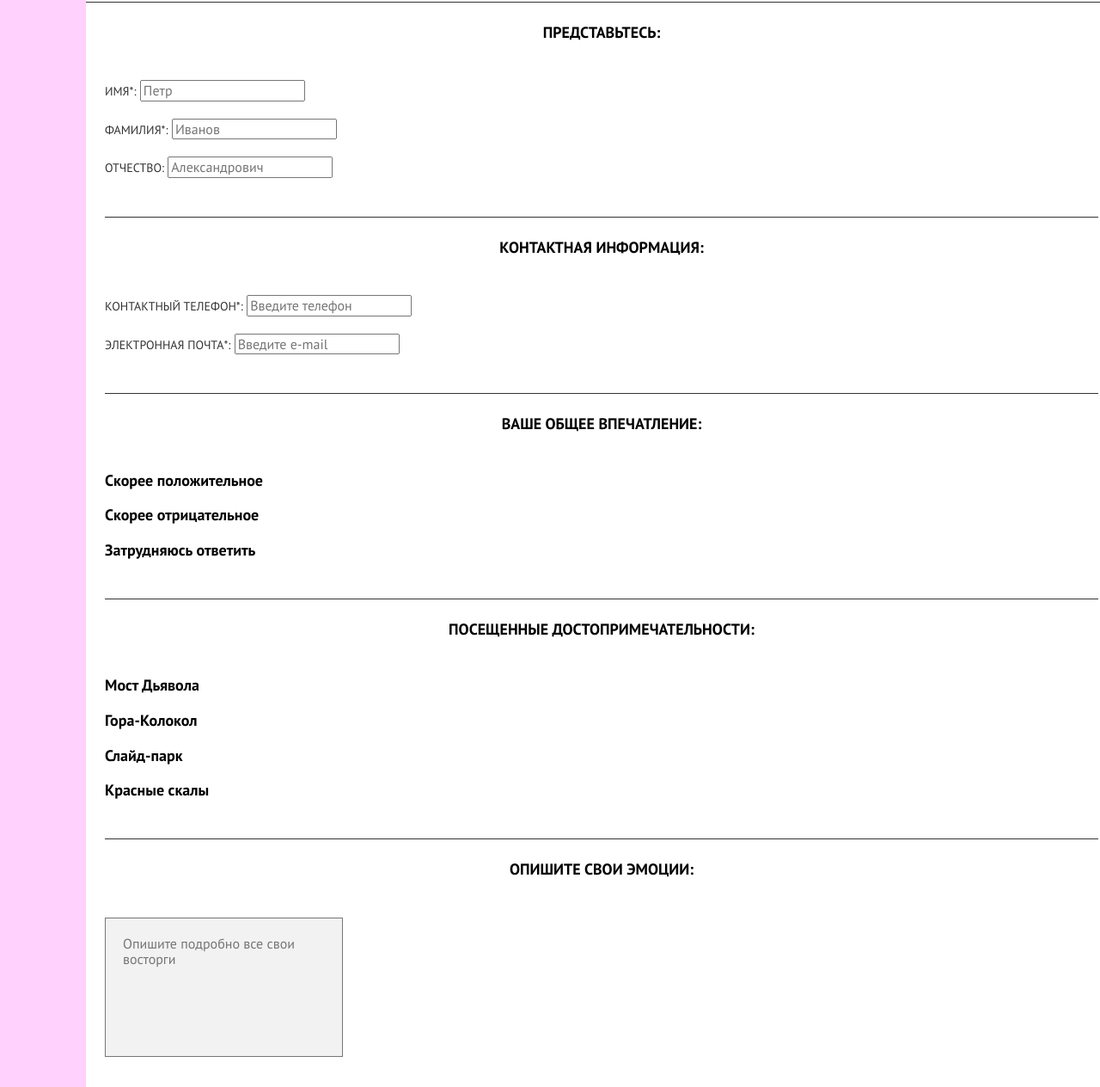
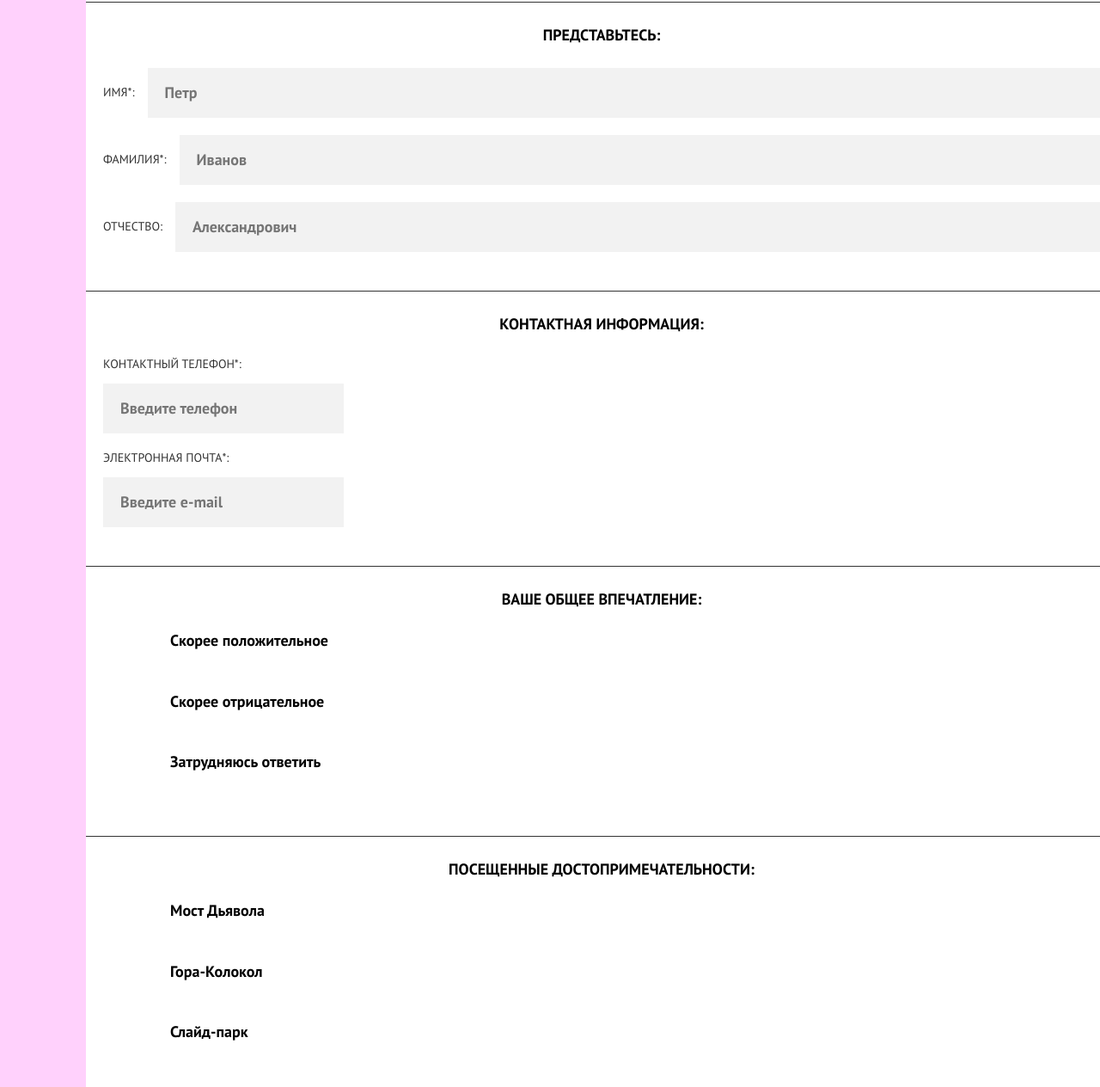
Before and after one commit to annaraulets/870333-sedona-16, a website: page source/forms.html in a window 1280 px wide. Shown: the part 499-1763 px from the top of the page at 86% size. Drawn offline with nearby package versions, Linux system fonts and the light colour scheme; files that its build step writes are made by us from their sources.

Commit message:
Прокект. Версия 2

```diff
--- a/source/forms.html
+++ b/source/forms.html
@@ -51,91 +51,91 @@
 
     <section class="forms-container">
       <form class="forms" action="https://echo.htmlacademy.ru" method="post">
-        <fieldset class="forms__box">
-          <legend class="forms__title">Представьтесь:</legend>
+        <div class="forms__box">
+          <h2 class="forms__title">Представьтесь:</h2>
           <ul class="forms__list">
-            <li class="forms__item">
-              <label class="forms__text" for="name-field">Имя*:</label>
+            <li class="forms__item forms__item--stretch">
+              <label class="forms__text forms__text--first" for="name-field">Имя*:</label>
               <input type="text" name="user-name" id="name-field" placeholder="Петр">
             </li>
 
-            <li class="forms__item">
-              <label class="forms__text" for="surname-field">Фамилия*:</label>
+            <li class="forms__item forms__item--stretch">
+              <label class="forms__text forms__text--first" for="surname-field">Фамилия*:</label>
               <input type="text" name="user-surname" id="surname-field" placeholder="Иванов">
             </li>
 
-            <li class="forms__item">
-              <label class="forms__text" for="fathername-field">Отчество:</label>
+            <li class="forms__item forms__item--stretch">
+              <label class="forms__text forms__text--first" for="fathername-field">Отчество:</label>
               <input type="text" name="user-fathername" id="fathername-field" placeholder="Александрович">
             </li>
           </ul>
-        </fieldset>
+        </div>
 
-        <fieldset class="forms__box">
-          <legend class="forms__title">Контактная информация:</legend>
+        <div class="forms__box">
+          <h2 class="forms__title">Контактная информация:</h2>
           <ul class="forms__list">
             <li class="forms__item">
-              <label class="forms__text" for="number-field">Контактный телефон*:</label>
+              <label class="forms__text forms__text--block" for="number-field">Контактный телефон*:</label>
               <input type="text" name="number" id="number-field" placeholder="Введите телефон">
             </li>
 
             <li class="forms__item">
-              <label class="forms__text" for="email-field">Электронная почта*:</label>
+              <label class="forms__text forms__text--block" for="email-field">Электронная почта*:</label>
               <input type="email" name="email" id="email-field"  placeholder="Введите e-mail">
             </li>
           </ul>
-        </fieldset>
+        </div>
 
-        <fieldset class="forms__box">
-          <legend class="forms__title">Ваше Общее впечатление:</legend>
-          <ul class="forms__list">
-            <li class="forms__item">
+        <div class="forms__box">
+          <h2 class="forms__title">Ваше Общее впечатление:</h2>
+          <ul class="forms__list forms__list--space">
+            <li class="forms__item forms__item--bigspace">
               <input class="visually-hidden" type="radio" name="positive" id="positive-field" checked>
               <label class="forms__text forms__text--bold" for="positive-field">Скорее положительное</label>
             </li>
 
-            <li class="forms__item">
+            <li class="forms__item forms__item--bigspace">
               <input class="visually-hidden" type="radio" name="negative" id="negative-field">
               <label class="forms__text forms__text--bold" for="negative-field">Скорее отрицательное</label>
             </li>
 
-            <li class="forms__item">
+            <li class="forms__item forms__item--bigspace">
               <input class="visually-hidden" type="radio" name="dont-know" id="dontknow-field">
               <label class="forms__text forms__text--bold" for="dontknow-field">Затрудняюсь ответить</label>
             </li>
           </ul>
-        </fieldset>
+        </div>
 
-        <fieldset class="forms__box">
-          <legend class="forms__title">Посещенные достопримечательности:</legend>
-          <ul class="forms__list">
-            <li class="forms__item">
+        <div class="forms__box">
+          <h2 class="forms__title">Посещенные достопримечательности:</h2>
+          <ul class="forms__list forms__list--space">
+            <li class="forms__item forms__item--bigspace">
               <input class="visually-hidden" type="checkbox" name="bridge" id="bridge-field" checked>
               <label class="forms__text forms__text--bold" for="bridge-field">Мост Дьявола</label>
             </li>
 
-            <li class="forms__item">
+            <li class="forms__item forms__item--bigspace">
               <input class="visually-hidden" type="checkbox" name="mount" id="mount-field" checked>
               <label class="forms__text forms__text--bold" for="mount-field">Гора-Колокол</label>
             </li>
 
-            <li class="forms__item">
+            <li class="forms__item forms__item--bigspace">
               <input class="visually-hidden" type="checkbox" name="park" id="park-field" checked>
               <label class="forms__text forms__text--bold" for="park-field">Слайд-парк</label>
             </li>
 
-            <li class="forms__item">
+            <li class="forms__item forms__item--bigspace">
               <input class="visually-hidden" type="checkbox" name="rock" id="rock-field">
               <label class="forms__text forms__text--bold" for="rock-field">Красные скалы</label>
             </li>
           </ul>
-        </fieldset>
+        </div>
 
-        <fieldset class="forms__box forms__box--last">
-          <legend class="forms__title">Опишите свои эмоции:</legend>
+        <div class="forms__box">
+          <h2 class="forms__title">Опишите свои эмоции:</h2>
           <textarea class="forms__area" placeholder="Опишите подробно все свои восторги "></textarea>
-        </fieldset>
-        <button class="forms__button" type="submit">Отправить отзыв</button>
+          <button class="forms__button" type="submit">Отправить отзыв</button>
+        </div>
       </form>
     </section>
   </main>
--- a/source/less/forms_style.less
+++ b/source/less/forms_style.less
@@ -1,43 +1,83 @@
 .forms-container {
   background-color: #ffffff;
-  padding: 25px 20px;
 }
 
 .forms__box {
   border: none;
   border-bottom: 1px solid #333333;
-  padding: 25px 0 25px 0;
-  margin-bottom: 25px;
+  padding: 25px 20px;
+
+  textarea {
+    margin-bottom: 50px;
+  }
 }
 
-.forms__box--last {
-  border: none;
-  padding: 25px 0 25px 0;
-  margin-bottom: 30px;
+.forms__box:last-child {
+  border-bottom: none;
 }
+
 
 .forms__list{
   list-style: none;
   margin: 0;
   padding: 0;
+  display: block;
+
+  input {
+    width: 240px;
+    height: 58px;
+    border: none;
+    background-color: #f2f2f2;
+    padding: 0 20px;
+    color: #000000;
+    font-size: 18px;
+    font-weight: bold;
+  }
+
+  &--space {
+    margin-left: 78px;
+  }
 }
 
 .forms__item {
   margin-bottom: 20px;
+
+  &--stretch {
+    display: flex;
+
+    input {
+      width: 150px;
+      flex-grow: 1;
+    }
+  }
+
+  &--bigspace {
+    margin-bottom: 50px;
+  }
 }
 
 .forms__title {
   text-align: center;
   font-size: 18px;
+  line-height: 26px;
   font-weight: bold;
 
-  margin-bottom: 20px;
+  margin: 0 0 25px 0;
 }
 
 .forms__text {
-  display: inline-block;
   font-size: 14px;
   color: #333333;
+  margin-right: 15px;
+
+  &--first {
+    margin-top: 20px;
+  }
+
+  &--block {
+    display: block;
+    margin-bottom: 15px;
+  }
 }
 
 .forms__text--bold {
```
